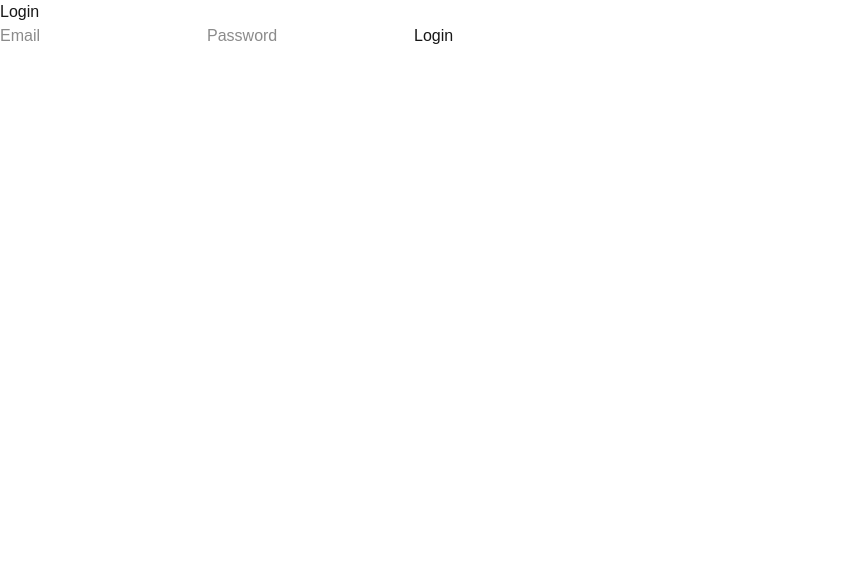
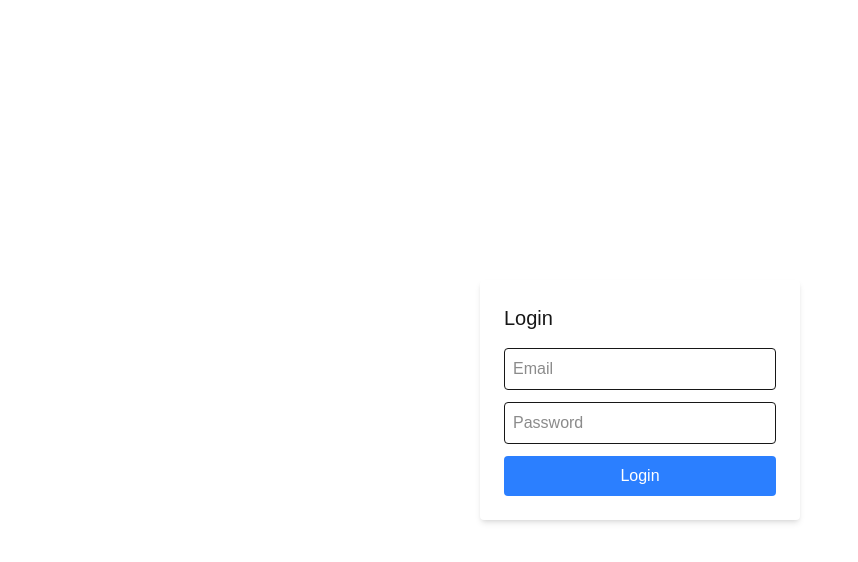
Before and after one commit to vivekThoke/EmpAI, a Next.js app in the folder employee-portal-ui/: page /login in a window 1280 px wide. Shown: the top 562 px of the page, without its empty margins (0-858 px from the left). Built offline with nearby package versions, Linux system fonts and the light colour scheme.

Commit message:
polished the login page

```diff
--- a/employee-portal-ui/app/login/page.tsx
+++ b/employee-portal-ui/app/login/page.tsx
@@ -5,7 +5,7 @@ import api from "../services/apiClient";
 import { useRouter } from "next/navigation";
 
 export default function LoginPage() {
-    const { register, handleSubmit } = useForm();
+    const { register, handleSubmit, formState: {errors}, } = useForm();
     const router = useRouter();
 
     const onSubmit = async (data: any) => {
@@ -15,17 +15,29 @@ export default function LoginPage() {
             router.push("/dashboard");
         }
         catch (err: any) {
-            console.log(err.response?.data);
+            alert(err.response?.data || "Login Failed");
         }
     };
 
     return (
-        <div>
-            <h2>Login</h2>
-            <form onSubmit={handleSubmit(onSubmit)}>
-                <input {...register("email")} placeholder="Email" />
-                <input {...register("password")} type="password" placeholder="Password" />
-                <button type="submit">Login</button>
+        <div className="flex items-center justify-center h-screen">
+            <form onSubmit={handleSubmit(onSubmit)}
+                    className="bg-white p-6 rounded shadow-md w-80">
+                <h2 className="text-xl mb-4">Login</h2>
+
+                <input
+                    {...register("email", {required: "Email is required"})}
+                    placeholder="Email"
+                    className="w-full mb-3 p-2 border rounded" />
+
+                <input
+                    {...register("password", {required: "Password is required"})}
+                    type="password"
+                    placeholder="Password"
+                    className="w-full mb-3 p-2 border rounded" />
+
+                <button type="submit"
+                        className="w-full bg-blue-500 text-white p-2 rounded">Login</button>
             </form>
         </div>
     )
```
